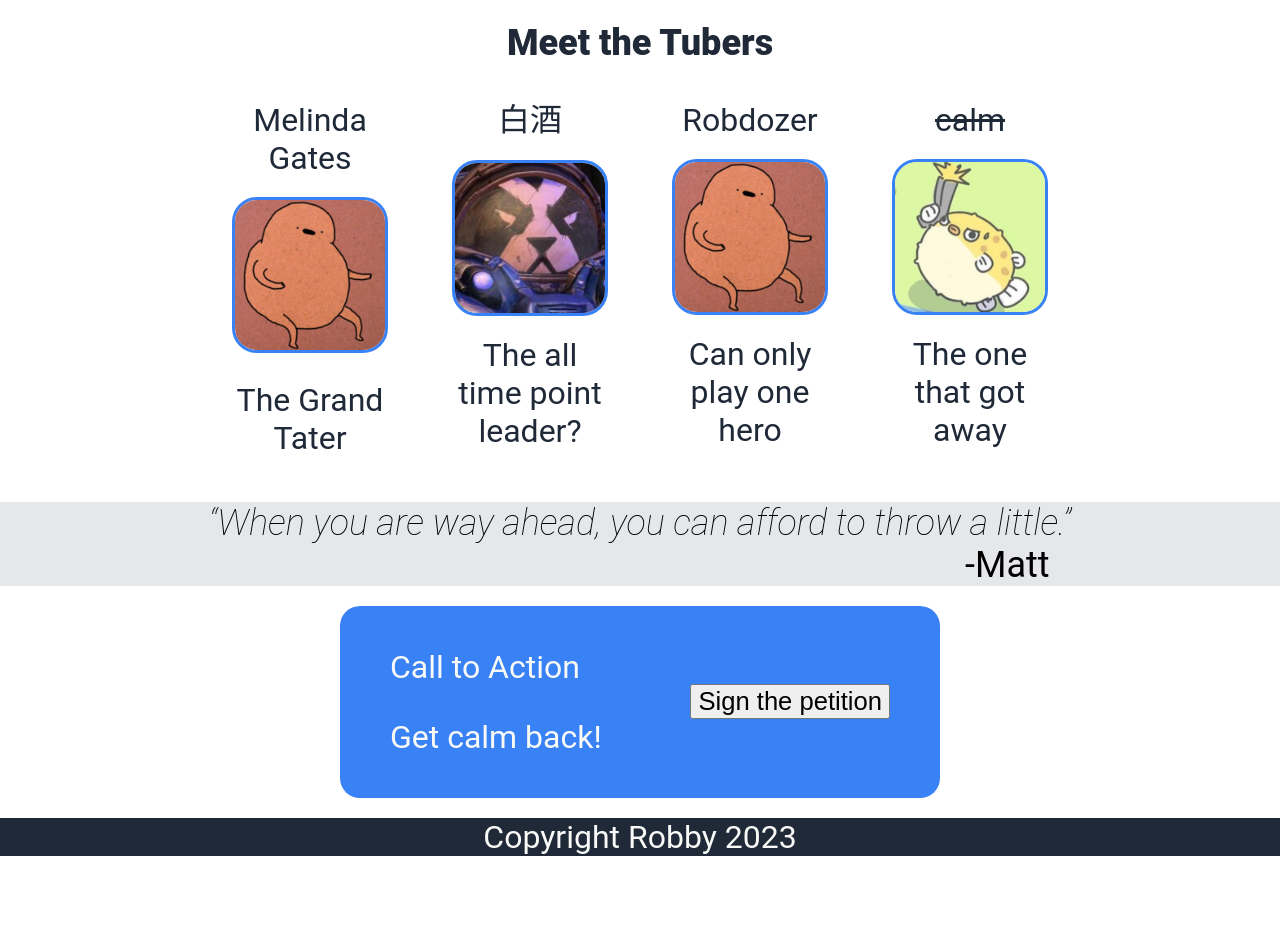
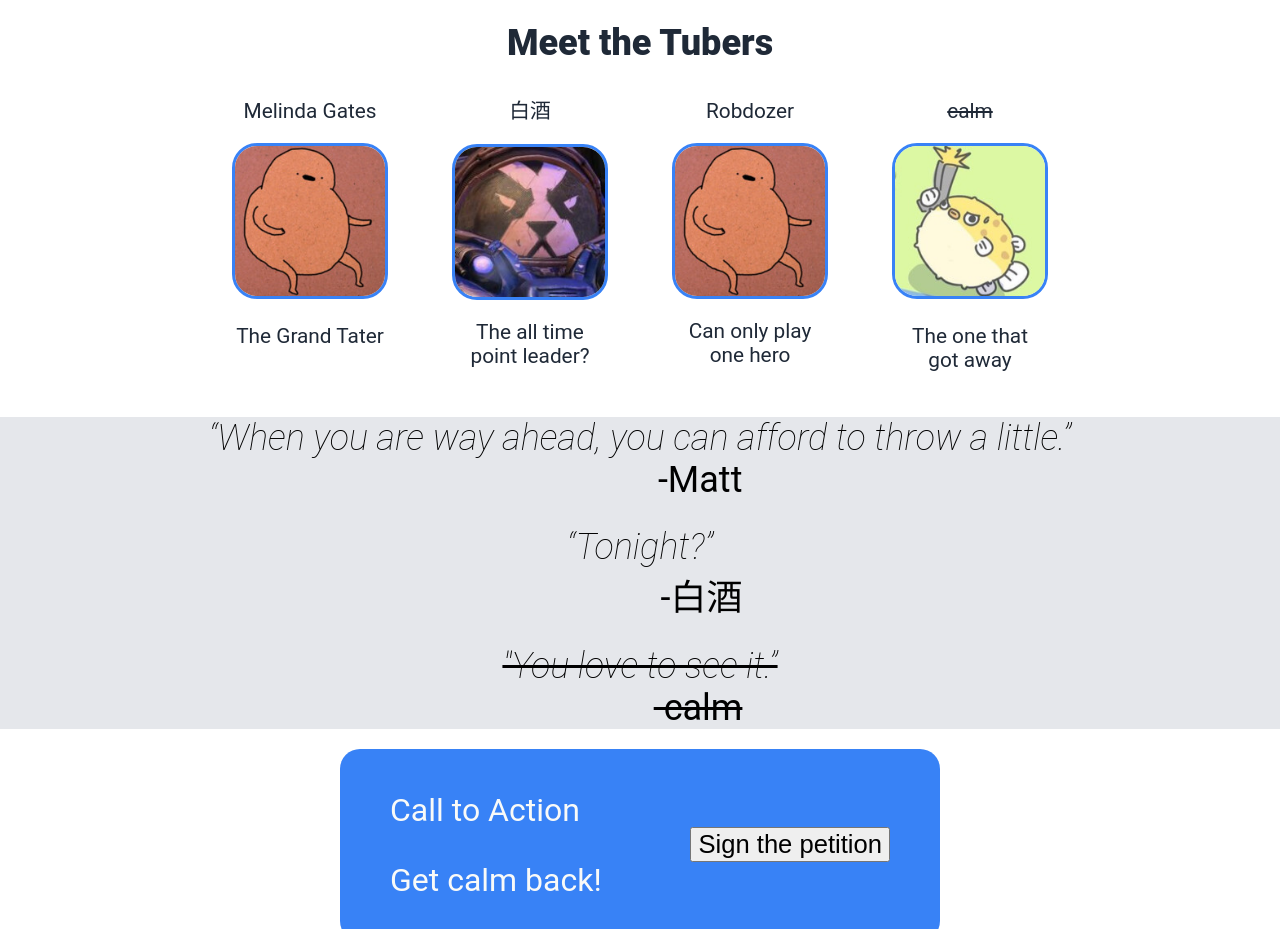
Before and after one commit to robgresh/landingpage, a plain HTML site: page index.html in a window 1280 px wide. Shown: the part 329-1258 px from the top of the page. Before the commit the page ends 1185 px from the top, so only its background shows below. Drawn offline with Linux system fonts and the light colour scheme.

Commit message:
Made requested link change and added quotes

```diff
--- a/index.html
+++ b/index.html
@@ -69,7 +69,13 @@
           </div>
           <div class="card">
             <span style="text-decoration: line-through">calm</span>
-            <div class="card"><img src="calm.jpg" alt="calm" /></div>
+            <div class="card">
+              <a
+                href="https://www.youtube.com/watch?v=kJa2kwoZ2a4&t=137s"
+                target="_blank"
+                ><img src="calm.jpg" alt="tuber"
+              /></a>
+            </div>
             The one that got away
           </div>
         </div>
@@ -80,6 +86,15 @@
           “When you are way ahead, you can afford to throw a little.”
         </div>
         <div class="wit">-Matt</div>
+        <div class="quote" style="margin-top: 25px">“Tonight?”</div>
+        <div class="wit">-白酒</div>
+        <div
+          class="quote"
+          style="text-decoration: line-through; margin-top: 25px"
+        >
+          "You love to see it.”
+        </div>
+        <div class="wit" style="text-decoration: line-through">-calm</div>
       </div>
       <!--Section 4-->
       <div class="section-four">
--- a/style.css
+++ b/style.css
@@ -89,6 +89,7 @@ body {
   text-align: center;
   color: #1f2937;
   gap: 30px;
+  font-size: 1.3rem;
 }
 .card {
   margin: 20px;
@@ -96,7 +97,7 @@ body {
   flex-direction: column;
   align-items: center;
   max-width: 150px;
-  font-size: 1.4 rem;
+  font-size: 1.2 rem;
 }
 
 .card img {
@@ -121,7 +122,7 @@ body {
 
 .wit {
   margin-left: auto;
-  margin-right: 10%;
+  margin-right: 40%;
   font-size: 36px;
 }
 .section-four {
```
